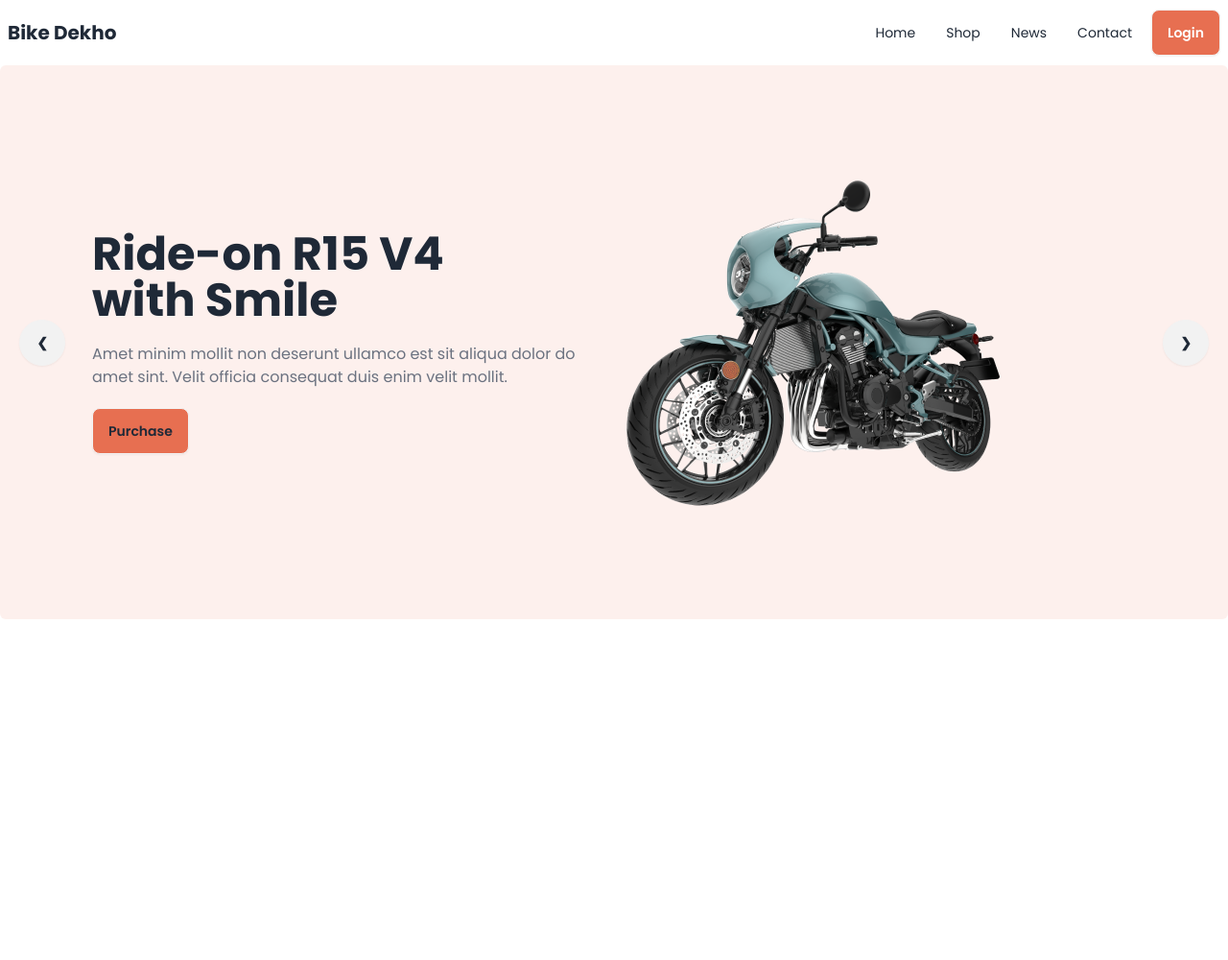
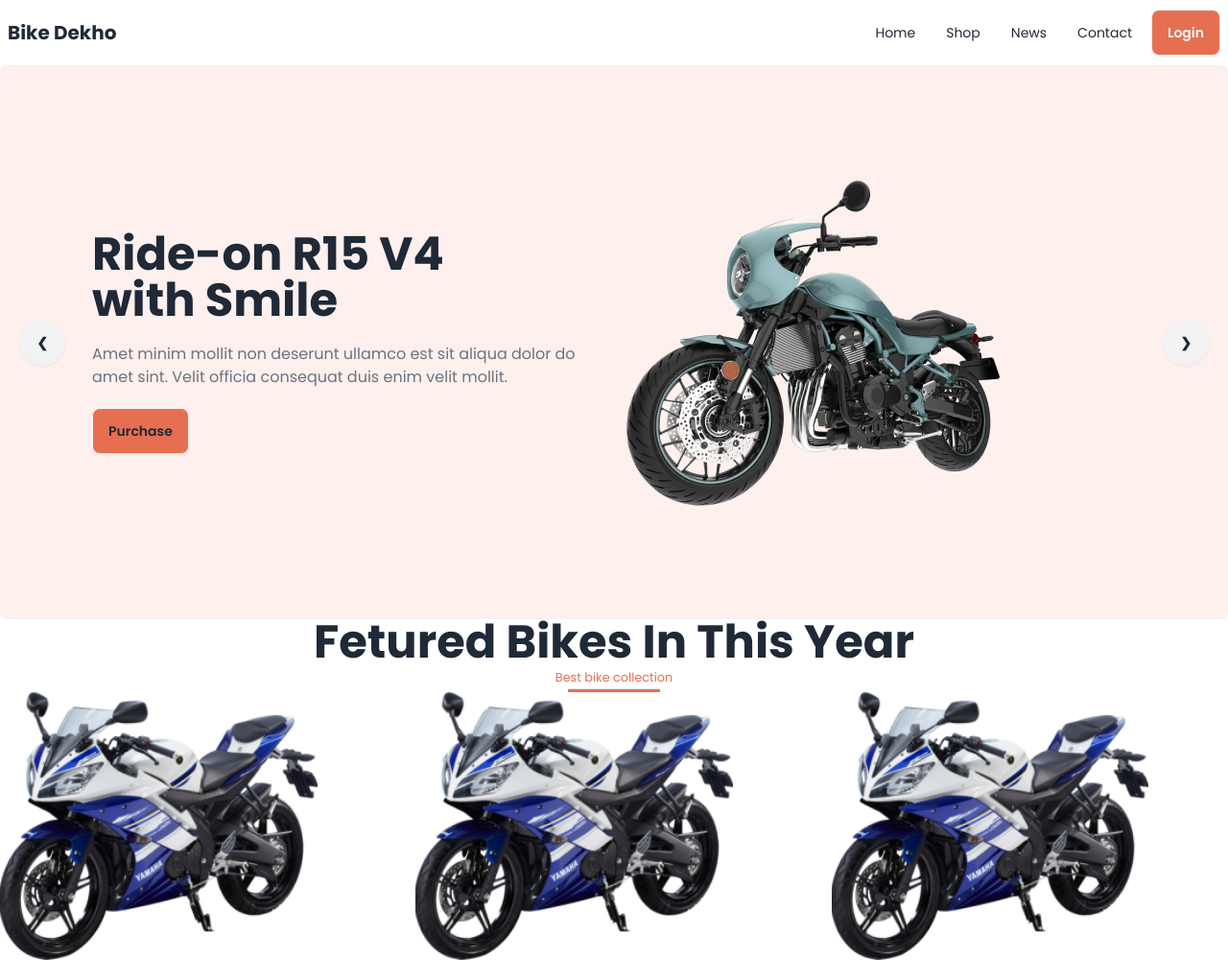
Before and after one commit to showrov4g/biker-zone, a plain HTML site: page index.html in a window 1280 px wide. Shown: the whole page at 96% size. Before the commit the page ends 800 px from the top, so only its background shows below. Drawn offline with nearby package versions, Linux system fonts and the light colour scheme.

```diff
--- a/index.html
+++ b/index.html
@@ -134,7 +134,26 @@
 
   </header>
   <!-- ------main section----- -->
-  <main></main>
+  <main class="container mx-auto">
+    <!-- ---Fetured---- -->
+     <div class="text-center">
+      <h1 class="text-5xl font-bold">Fetured Bikes In This Year</h1>
+      <small class="text-btn-custom">Best bike collection</small>
+      <hr class="bg-btn-custom h-1 w-24 mx-auto">
+     </div>
+     <!-- bike images  -->
+      <div class=" grid grid-cols-1 md:grid-cols-3 justify-between gap-5">
+
+          <img src="./images/others/feature-bike.png" alt="" class="w-4/5">
+
+
+          <img src="./images/others/feature-bike.png" alt="" class="w-4/5">
+
+
+          <img src="./images/others/feature-bike.png" alt="" class="w-4/5">
+
+      </div>
+  </main>
   <!-- -----footer section----- -->
   <footer></footer>
 
```
